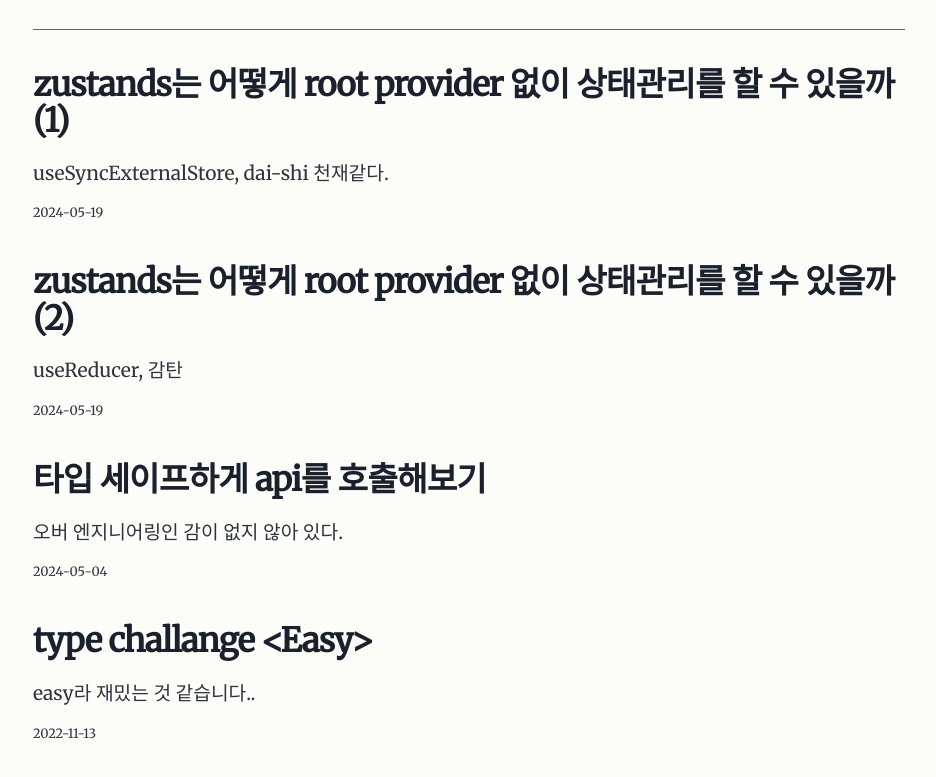
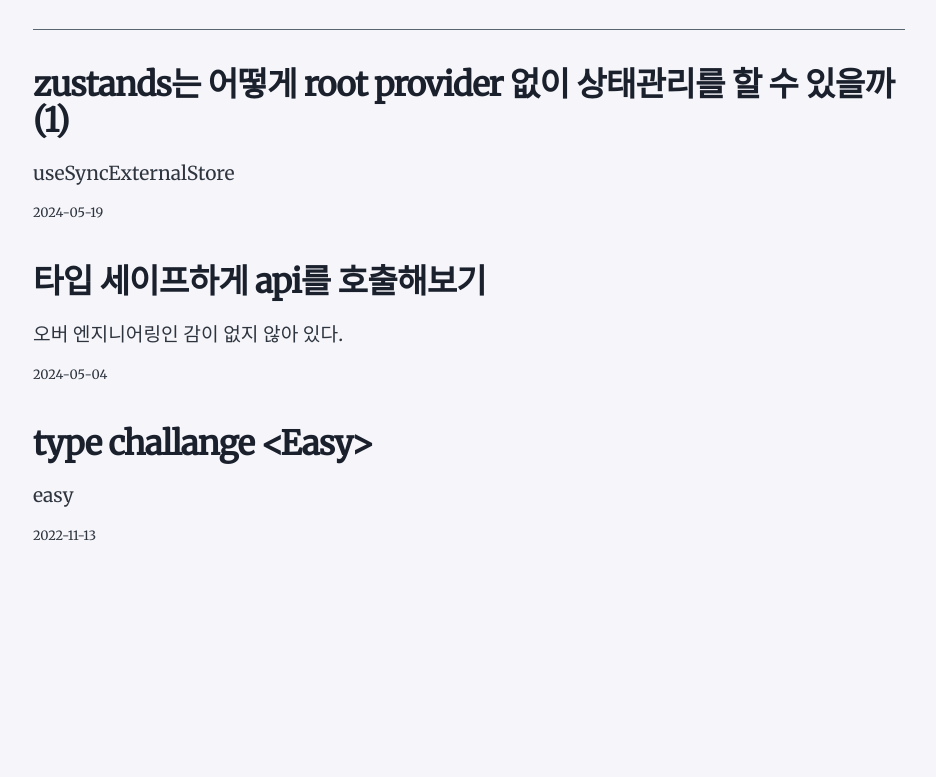
Before and after one commit to dkpark10/wkd2ev, a Gatsby site: page / in a window 1280 px wide. Shown: the part 55-832 px from the top of the page, without its empty margins (171-1107 px from the left). Built offline with nearby package versions, Linux system fonts and the light colour scheme; Gatsby itself is replaced by a stand-in of ours; some packages are replaced by stand-ins of ours.

Commit message:
chore: 임시 게시글 graphql 필터

```diff
--- a/content/blog/type challange <Easy>/index.md
+++ b/content/blog/type challange <Easy>/index.md
@@ -1,7 +1,7 @@
 ---
 title: type challange <Easy>
 date: "2022-11-13"
-description: "easy라 재밌는 것 같습니다.."
+description: "easy"
 ---
 
 타입 챌린지 easy를 풀어봅시다...
--- a/content/blog/zustands는 어떻게 root provider 없이 상태관리를 할 수 있을까(1)/index.md
+++ b/content/blog/zustands는 어떻게 root provider 없이 상태관리를 할 수 있을까(1)/index.md
@@ -1,7 +1,7 @@
 ---
 title: zustands는 어떻게 root provider 없이 상태관리를 할 수 있을까(1)
 date: "2024-05-19"
-description: "useSyncExternalStore, dai-shi 천재같다."
+description: "useSyncExternalStore"
 ---
 
 redux, recoil과는 다르게 zustand는 어떻게 root provider 없이 상태관리를 하는지
--- a/content/blog/zustands는 어떻게 root provider 없이 상태관리를 할 수 있을까(2)/index.md
+++ b/content/blog/zustands는 어떻게 root provider 없이 상태관리를 할 수 있을까(2)/index.md
@@ -1,7 +1,7 @@
 ---
 title: zustands는 어떻게 root provider 없이 상태관리를 할 수 있을까(2)
-date: "2024-05-19"
-description: "useReducer, 감탄 "
+date: "2024-05-20"
+description: "useReducer"
 ---
 
 zustand4 버전은 **useSyncExternalStore** 로 상태관리를 리액트에 위임했다.
--- a/public/page-data/404.html/page-data.json
+++ b/public/page-data/404.html/page-data.json
@@ -1 +1 @@
-{"componentChunkName":"component---src-pages-404-js","path":"/404.html","result":{"data":{"site":{"siteMetadata":{"title":"wkd2ev"}}},"pageContext":{}},"staticQueryHashes":["2841359383"],"slicesMap":{}}
+{"componentChunkName":"component---src-pages-404-jsx","path":"/404.html","result":{"data":{"site":{"siteMetadata":{"title":"wkd2ev"}}},"pageContext":{}},"staticQueryHashes":["2841359383"],"slicesMap":{}}
--- a/src/pages/index.js
+++ b/src/pages/index.jsx
@@ -85,7 +85,18 @@
         title
       }
     }
-    allMarkdownRemark(sort: { frontmatter: { date: DESC } }) {
+    allMarkdownRemark(
+      sort: {
+        frontmatter: {
+          date: DESC
+        }
+      },
+      filter: {
+        frontmatter: {
+          title: { ne: "zustands는 어떻게 root provider 없이 상태관리를 할 수 있을까(2)" }
+        }
+      }
+    ) {
       nodes {
         excerpt
         fields {
--- a/src/style.css
+++ b/src/style.css
@@ -78,7 +78,7 @@
   font-family: var(--font-body);
   font-size: var(--fontSize-1);
   color: var(--color-text);
-  background-color: #fcfcf9;
+  background-color: #f5f5fa;
 }
 
 footer {
```
Also changed, not shown: public/page-data/index/page-data.json (+1 -1 lines), src/pages/404.jsx (renamed from src/pages/404.js).
